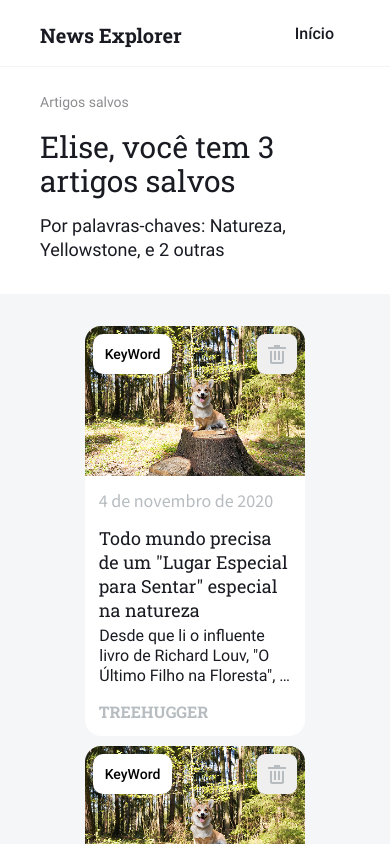
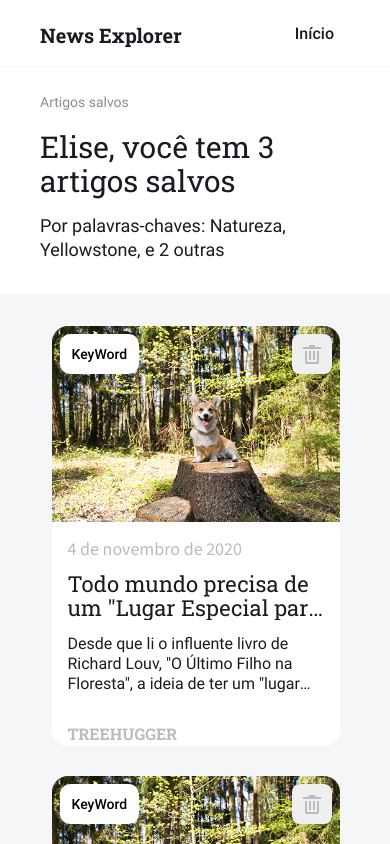
Before and after one commit to flpzht/news-explorer-frontend, a React (Vite) app: page /saved-news in a window 390 px wide. Shown: the top 844 px of the page. Built offline with nearby package versions, Linux system fonts and the light colour scheme.

Commit message:
style: adiciona responsividade ao NewsCard e NewsCardList para 480px, 768px e 1250px

```diff
--- a/src/components/NewsCard/NewsCard.css
+++ b/src/components/NewsCard/NewsCard.css
@@ -5,7 +5,8 @@
     align-items: center;
 
     width: 100%;
-    max-height: 576px;
+    max-width: 400px;
+    height: 576px;
     border-radius: 16px;
     overflow: hidden;
     background-color: var(--color-white);
@@ -32,6 +33,7 @@
     flex-direction: column;
     justify-content: space-around;
     padding: 20px 24px 24px 24px;
+    box-sizing: border-box;
 }
 
 .news-card__date {
@@ -87,6 +89,7 @@
 .news-card__button-content {
     position: absolute;
     top: 24px;
+    left: 0;
     width: 100%;
     height: 40px;
     padding: 0 24px;
@@ -201,6 +204,16 @@
     transition: visibility 0.2s ease;
 }
 
+@media screen and (max-width: 1250px) {
+    .news-card__image {
+        max-width: 300px;
+        max-height: 200px;
+    }
+    .news-card__container {
+        padding: 16px;
+    }
+}
+
 @media screen and (max-width: 768px) {
     .news-card {
         max-width: 224px;
@@ -255,3 +268,57 @@
         line-height: 16px;
     }
 }
+
+@media screen and (max-width: 480px) {
+    .news-card {
+        width: 100%;
+        height: 100%;
+        max-width: 288px;
+        height: 440px;
+    }
+
+    .news-card__image {
+        max-width: 288px;
+        max-height: 196px;
+    }
+
+    .news-card__container {
+        padding: 16px;
+    }
+    .news-card__date {
+        margin-bottom: 10px;
+    }
+
+    .news-card__title {
+        max-width: 256px;
+        max-height: 96px;
+        margin: 0 0 14px 0;
+        font-size: 22px;
+        line-height: 24px;
+
+        overflow: hidden;
+        text-overflow: ellipsis;
+        display: -webkit-box;
+        line-clamp: 2;
+        -webkit-line-clamp: 2;
+        -webkit-box-orient: vertical;
+    }
+
+    .news-card__description {
+        max-width: 256px;
+        max-height: 66px;
+        align-self: flex-end;
+        overflow: hidden;
+        text-overflow: ellipsis;
+
+        display: -webkit-box;
+        line-clamp: 3;
+        -webkit-line-clamp: 3;
+        -webkit-box-orient: vertical;
+    }
+
+    .news-card__source {
+        margin-top: 30px;
+        max-width: 256px;
+    }
+}
--- a/src/components/NewsCardList/NewsCardList.css
+++ b/src/components/NewsCardList/NewsCardList.css
@@ -1,6 +1,6 @@
 .news-card-list {
     width: 100%;
-    height: auto;
+    height: 100%;
     flex: 1;
     display: flex;
     flex-direction: column;
@@ -10,8 +10,8 @@
 
 .news-card-list__container {
     width: 100%;
-    margin: 78px 0 0 0;
-    padding: 0 104px;
+    margin: 0;
+    padding: 80px 89px 0 104px;
 
     display: flex;
     flex-direction: column;
@@ -33,7 +33,7 @@
 }
 
 .news-card-list__items {
-
+    width: 100%;
     margin: 0;
     padding: 0;
 
@@ -45,7 +45,9 @@
 
 .news-card-list__item {
     display: flex;
-
+    width: 100%;
+    justify-content: center;
+    margin: 0;
 }
 
 .news-card-list__button {
@@ -112,15 +114,12 @@
     color: var(--color-grey-3);
 }
 
-@media screen and (min-width: 1441px) {
+@media (max-width: 1250px) {
+    .news-card-list__container {
+    padding: 60px 50px 0 54px;
+    }
     .news-card-list__items {
-        gap: 74px;
-    }
-}
-
-@media (max-width: 1250px) {
-    .news-card-list__items {
-        grid-template-columns: repeat(3, minmax(0, 1fr));
+        gap: 12px;
     }
 }
 
@@ -157,7 +156,7 @@
         margin: 0;
         align-items: center;
         margin-top: 32px;
-        padding: 0 13px;
+        padding: 0 8px 0 9px;
     }
 
     .news-card-list__title {
@@ -171,6 +170,11 @@
         gap: 10px;
     }
 
+    .news-card-list__item {
+        width: 100%;
+        height: 440px;
+    }
+
     .news-card-list__button {
         width: 288px;
         height: 56px;
```
